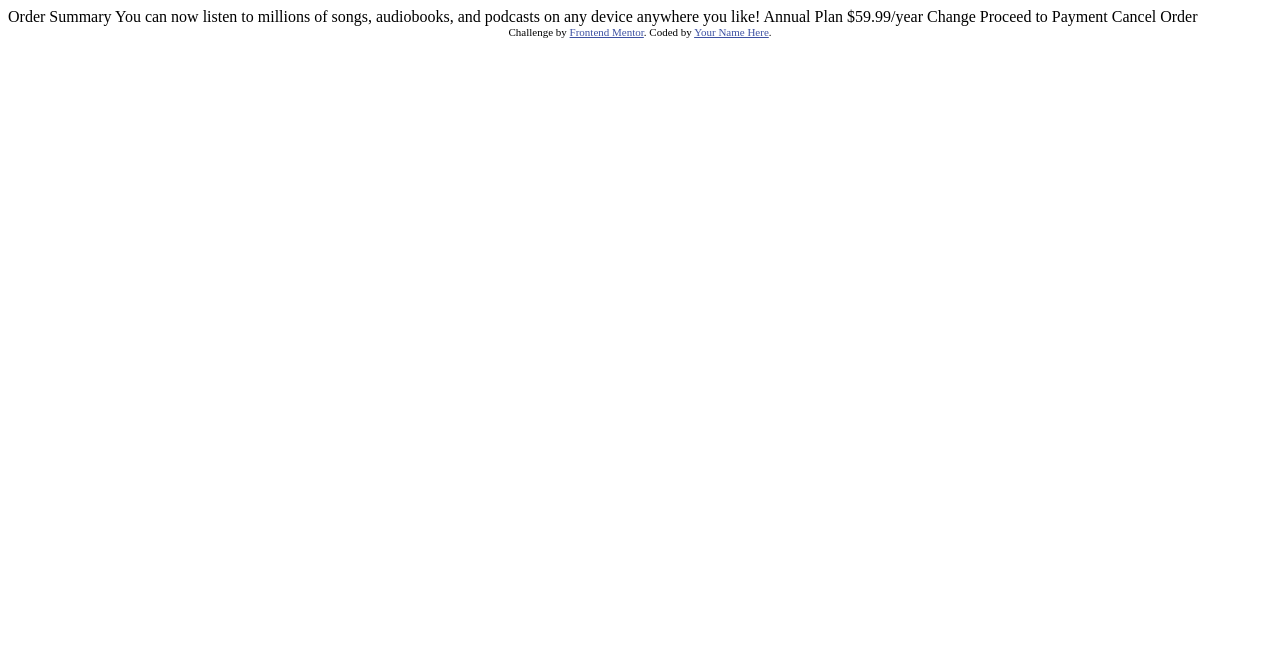
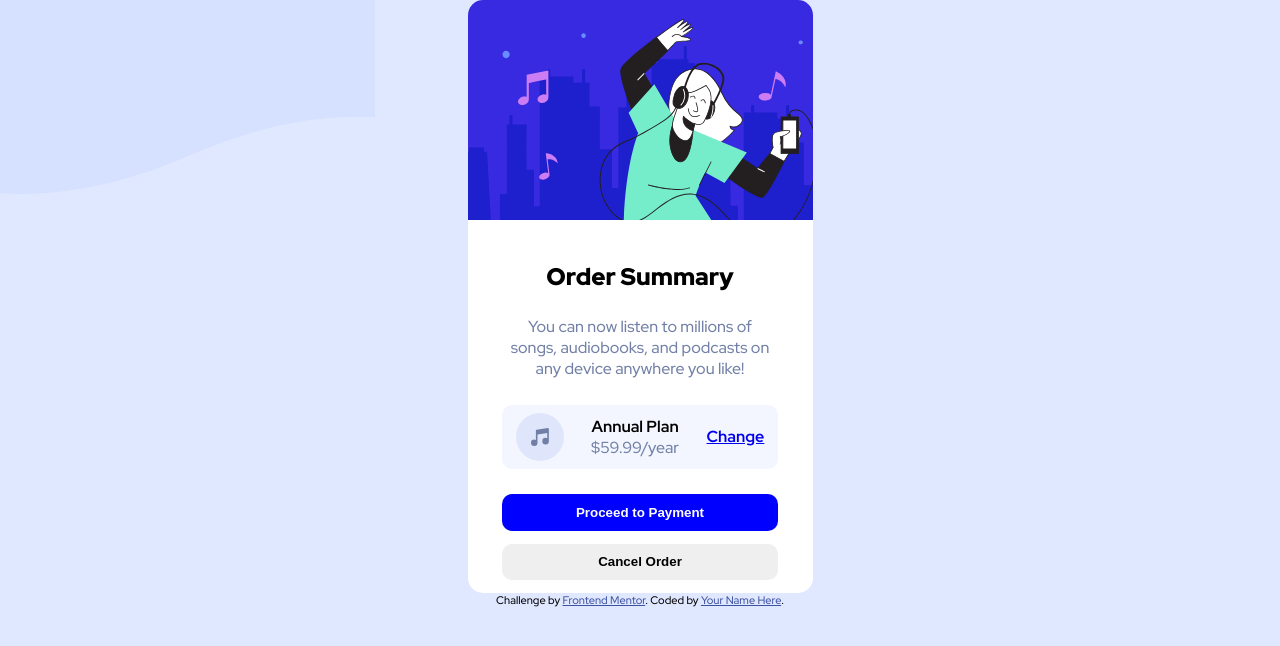
Before and after one commit to jyokarianlia/order_sumary, a plain HTML site: page index.html in a window 1280 px wide. Drawn offline with Linux system fonts and the light colour scheme.

Commit message:
Disenio movil

```diff
--- /dev/null
+++ b/css/index.scss
@@ -0,0 +1,85 @@
+// Colores primarios
+$PaleBlue: hsl(225, 100%, 94%);
+$BrightBlue: hsl(245, 75%, 52%);
+
+// Colores Neutrales
+$VeryPaleBlue: hsl(225, 100%, 98%);
+$DesaturateBlue: hsl(224, 23%, 55%);
+$DarkBlue: hsl(223, 47%, 23%);
+
+// Importacion del tipo de letra
+@import url('https://fonts.googleapis.com/css2?family=Red+Hat+Display:wght@500;700;900&display=swap');
+
+*{
+    margin: 0;
+    padding: 0;
+}
+body{
+    font-family: 'Red Hat Display', sans-serif;
+    font-size: 16px;
+    background-image: url("../images/pattern-background-mobile.svg");
+    background-repeat: no-repeat;
+    background-color: $PaleBlue;
+}
+
+.flex {
+    display: flex;
+    justify-content: center;
+    width: 100vw;
+
+    main {
+        width: 345px;
+        text-align: center;
+        overflow: hidden;
+        border-radius: 15px;
+        background-color: white;
+
+        h2 {
+            padding: 1.5em 0 1em 0;
+            font-weight: 900;
+        }
+
+        .parrafo {
+            padding: 0 2.5em;
+            color: $DesaturateBlue;
+        }
+
+        .alerta {
+            background-color: rgba($color: $PaleBlue, $alpha: .4);
+            width: 80%;
+            display: flex;
+            justify-content: space-around;
+            align-items: center;
+            border-radius: 10px;
+            margin: 1.6em auto;
+            padding: .5em 0;
+
+            p {
+                color: $DesaturateBlue;
+
+                span {
+                    color: black;
+                    font-weight: 700;
+                }
+            }
+
+            a {
+                font-weight: 700;
+            }
+        }
+
+        .btn {
+            width: 80%;
+            padding: .8em 0;
+            margin-bottom: 1em;
+            border: none;
+            border-radius: 10px;
+            font-weight: 700;
+        }
+
+        .btnPago {
+            background-color: Blue;
+            color: white;
+        }
+    }
+}
--- a/index.html
+++ b/index.html
@@ -7,6 +7,7 @@
   <link rel="icon" type="image/png" sizes="32x32" href="./images/favicon-32x32.png">
 
   <title>Frontend Mentor | Order summary card</title>
+  <link rel="stylesheet" href="css/index.css">
 
   <!-- Feel free to remove these styles or customise in your own stylesheet 👍 -->
   <style>
@@ -15,19 +16,30 @@
   </style>
 </head>
 <body>
+  <div class="flex">
+    <main>
+      <img src="images/illustration-hero.svg" alt="ilistration-hero">
 
-  Order Summary
+      <h2>Order Summary</h2>
 
-  You can now listen to millions of songs, audiobooks, and podcasts on any
-  device anywhere you like!
+      <p class="parrafo">
+        You can now listen to millions of songs, audiobooks, and podcasts on any device anywhere you like!
+      </p>
 
-  Annual Plan
-  $59.99/year
+      <div class="alerta">
+        <img src="images/icon-music.svg" alt="icon-music">
 
-  Change
+        <p>
+          <span>Annual Plan</span> <br>$59.99/year
+        </p>
 
-  Proceed to Payment
-  Cancel Order
+        <a href="#">Change</a>
+      </div>
+
+      <button class="btn btnPago">Proceed to Payment</button>
+      <button class="btn btnCancelar">Cancel Order</button>
+    </main>
+  </div>
 
   <div class="attribution">
     Challenge by <a href="https://www.frontendmentor.io?ref=challenge" target="_blank">Frontend Mentor</a>.
```
Also changed, not shown: css/index.css (added), 1 other file.
